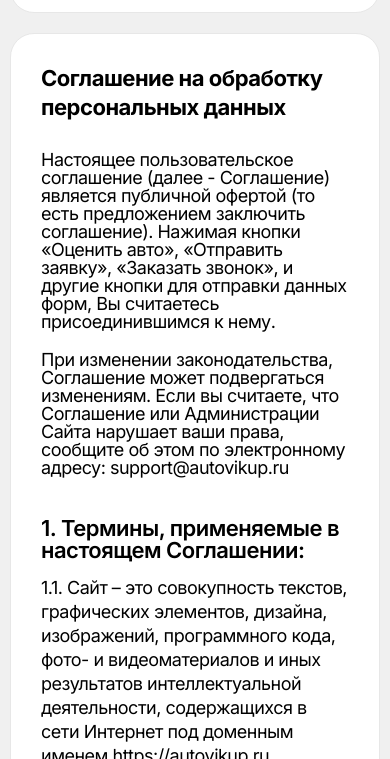
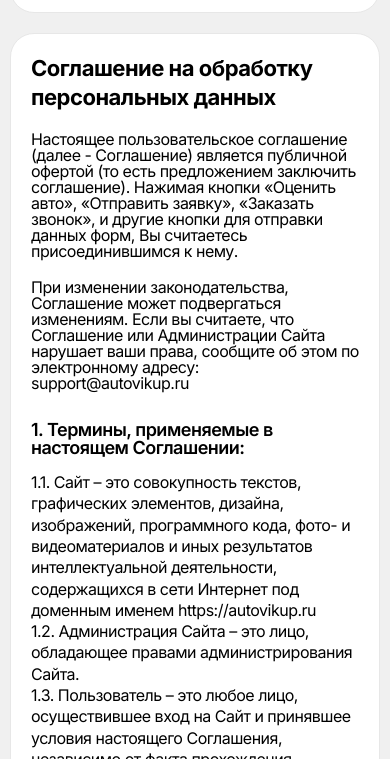
Before and after one commit to Hillel1408/car-buyback, a website: page #src/privacy-policy.html in a window 390 px wide. Shown: the part 85-844 px from the top of the page. Drawn offline with nearby package versions, Linux system fonts and the light colour scheme; files that its build step writes are made by us from their sources; files whose address does not match are found by name; a web font is replaced by a local one.

Commit message:
car-buyback

```diff
--- a/#src/scss/sections/privacy-policy.scss
+++ b/#src/scss/sections/privacy-policy.scss
@@ -1,6 +1,15 @@
 .privacy-policy {
   background-color: #f0f0f0;
   padding-bottom: 100px;
+  @media (max-width: 1359px) {
+    padding-bottom: 80px;
+  }
+  @media (max-width: 1023px) {
+    padding-bottom: 60px;
+  }
+  @media (max-width: 767px) {
+    padding-bottom: 50px;
+  }
   &__block {
     padding: 30px;
     border-radius: 24px;
@@ -9,23 +18,39 @@
     display: flex;
     flex-direction: column;
     gap: 40px;
+    @media (max-width: 767px) {
+      gap: 30px;
+      padding: 20px;
+    }
     & > div {
       p {
         font-size: 18px;
         &:not(:last-child) {
           margin-bottom: 20px;
         }
+        @media (max-width: 1179px) {
+          font-size: 16px;
+        }
       }
       h3 {
         font-size: 22px;
         font-weight: 600;
         margin-bottom: 15px;
+        @media (max-width: 1179px) {
+          font-size: 20px;
+        }
+        @media (max-width: 767px) {
+          font-size: 18px;
+        }
       }
 
       ul {
         li {
           font-size: 18px;
           line-height: 133%;
+          @media (max-width: 1179px) {
+            font-size: 16px;
+          }
         }
       }
       &:nth-child(2) {
```
